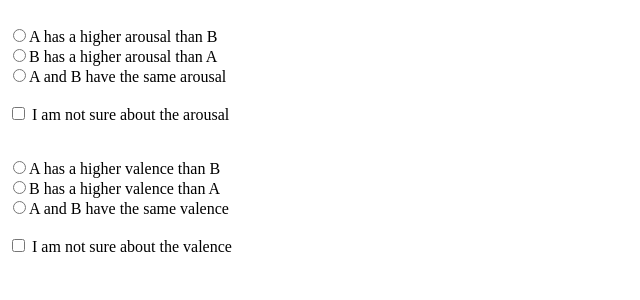
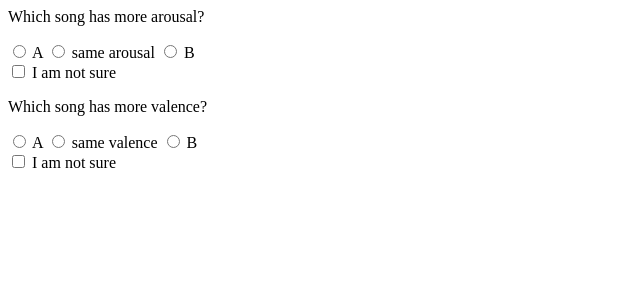
Before and after one commit to MTG/musav-annotator, a Flask app: template templates/arousal_and_valence.html in a window 1280 px wide. Shown: the top 300 px of the page, without its empty margins (0-640 px from the left). Run offline with Flask 2, Linux system fonts and the light colour scheme; the template is opened without the code that fills it, so the values that code supplies are empty; parts of the project's set-up code (start-up, migrations or seed data) failed here and were passed over.

Commit message:
Improve layout

```diff
--- a/templates/arousal_and_valence.html
+++ b/templates/arousal_and_valence.html
@@ -1,23 +1,56 @@
 <form class="form" action="" id="form-arousal-{{sound_track}}">
+    <p>Which song has more arousal?</p>
     <div class="box">
-    <input type="radio" name="higher_arousal" value="not_selected" checked="checked" style="display:none"><br>
-    <input type="radio" name="higher_arousal" value="a">A has a higher arousal than B<br>
-    <input type="radio" name="higher_arousal" value="b">B has a higher arousal than A<br>
-    <input type="radio" name="higher_arousal" value="equivalent">A and B have the same arousal<br><br>
+        <input type="radio" name="higher_arousal" value="not_selected" checked="checked" style="display:none">
+
+        <label for="a">
+            <input type="radio" name="higher_arousal" value="a">
+            A
+        </label>
+
+        <label for="equivalent">
+            <input type="radio" name="higher_arousal" value="equivalent">
+            same arousal
+        </label>
+
+        <label for="b">
+            <input type="radio" name="higher_arousal" value="b">
+            B
+        </label>
 
         <input type="checkbox" name="unsure_arousal" value="off" checked="checked" style="display:none">
-    <input type="checkbox" name="unsure_arousal"> I am not sure about the arousal
     </div>
+    <label for="unsure_arousal" style="color:black;">
+        <input type="checkbox" name="unsure_arousal" value="unsure_arousal">
+        I am not sure
+    </label>
 </form>
 
 <form class="form" action="" id="form-valence-{{sound_track}}">
+    <p>Which song has more valence?</p>
     <div class="box">
-    <input type="radio" name="higher_valence" value="not_selected" checked="checked" style="display:none"><br>
-    <input type="radio" name="higher_valence" value="a">A has a higher valence than B<br>
-    <input type="radio" name="higher_valence" value="b">B has a higher valence than A<br>
-    <input type="radio" name="higher_valence" value="equivalent">A and B have the same valence<br><br>
+        <input type="radio" name="higher_valence" value="not_selected" checked="checked" style="display:none">
+
+        <label for="a">
+            <input type="radio" name="higher_valence" value="a">
+            A
+        </label>
+
+        <label for="equivalent">
+            <input type="radio" name="higher_valence" value="equivalent">
+            same valence
+        </label>
+
+        <label for="b">
+            <input type="radio" name="higher_valence" value="b">
+            B
+        </label>
 
         <input type="checkbox" name="unsure_valence" value="off" checked="checked" style="display:none">
-    <input type="checkbox" name="unsure_valence" value="on"> I am not sure about the valence
     </div>
+
+    <label for="unsure_valence" style="color:black;">
+        <input type="checkbox" name="unsure_valence" value="unsure_valence">
+        I am not sure
+    </label>
 </form>
```
Also changed, not shown: templates/index.html (+5 -7 lines). Lines whose indentation alone changed are shown as unchanged.
